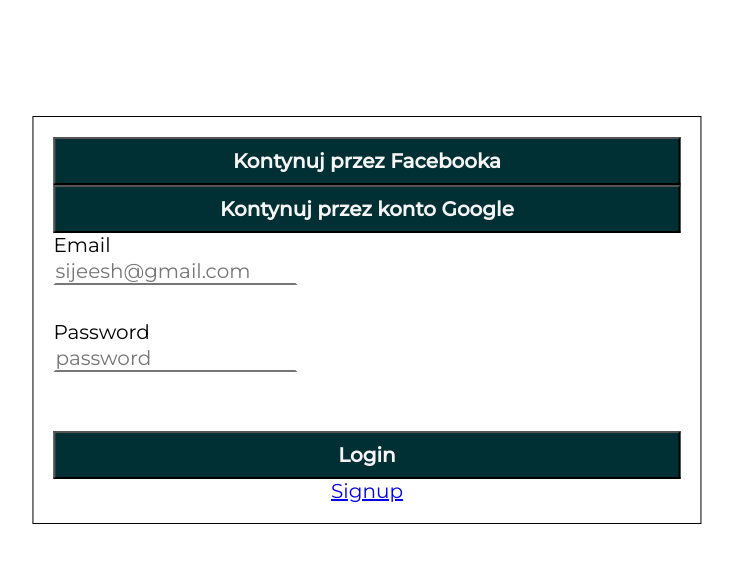
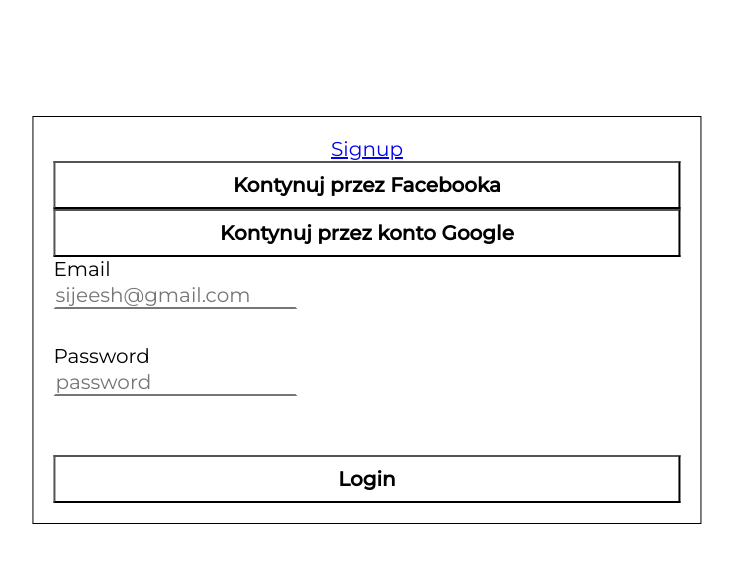
Before and after one commit to nastiandru/Antico, a React (Create React App) app in the folder antico/: page /login in a window 1280 px wide. Shown: the top 562 px of the page, without its empty margins (273-1006 px from the left). Built offline with nearby package versions, Linux system fonts and the light colour scheme; a web font is replaced by a local one.

Commit message:
Create tlo.jpg

```diff
--- a/antico/src/pages/LoginPage/LoginPage.css
+++ b/antico/src/pages/LoginPage/LoginPage.css
@@ -1,3 +1,10 @@
+
+.login-container {
+  background-image: url("../../../public/img/tlo.jpg");
+  background-size: cover;
+  background-position: center;
+}
+
 .boxlogin {
     border: 1px solid black;
     width: max-content;
@@ -21,8 +28,8 @@
     width: 100%;
     height: 48px;
     /* border-color: transparent; */
-    background-color: #002f34;
-    color: whitesmoke;
+    background-color: #ffffff;
+    color: rgb(0, 0, 0);
     font-weight: 900;
   }
   .boxlogin button:hover {
@@ -32,6 +39,7 @@
   }
 
   .boxlogin a {
+
     display: flex;
     justify-content: center;
     cursor: pointer;
--- a/antico/src/pages/LoginPage/LoginPage.js
+++ b/antico/src/pages/LoginPage/LoginPage.js
@@ -13,8 +13,9 @@
 
   return (<>
     {loading}
-    <div>
+    <div className="login-container" >
       <div className="boxlogin">
+      <Link to="/signup">Signup</Link>
         <form onSubmit>
         <button>Kontynuj przez Facebooka</button>
         <button>Kontynuj przez konto Google</button>
@@ -44,7 +45,6 @@
           <br />
           <button>Login</button>
         </form>
-        <Link to="/signup">Signup</Link>
       </div>
     </div>
     </>
--- a/antico/src/pages/SighupPage/SignupPage.css
+++ b/antico/src/pages/SighupPage/SignupPage.css
@@ -21,7 +21,7 @@
     width: 100%;
     height: 48px;
     /* border-color: transparent; */
-    background-color: #002f34;
+    background-color:#E5A935;
     color: whitesmoke;
     font-weight: 900;
   }
--- a/antico/src/pages/SighupPage/SignupPage.js
+++ b/antico/src/pages/SighupPage/SignupPage.js
@@ -16,6 +16,7 @@
     {loading}
     <div>
       <div className="boxsignup">
+      <Link to="/login">Login</Link>
         <form onSubmit>
         <button>Kontynuj przez Facebooka</button>
         <button>Kontynuj przez konto Google</button>
@@ -72,9 +73,8 @@
           />
           <br />
           <br />
-          <button>Signup</button>
+          <button>Zarejestruj się</button>
         </form>
-        <Link to="/login">Login</Link>
       </div>
     </div>
     </>
```
Also changed, not shown: antico/public/img/tlo.jpg (added).
